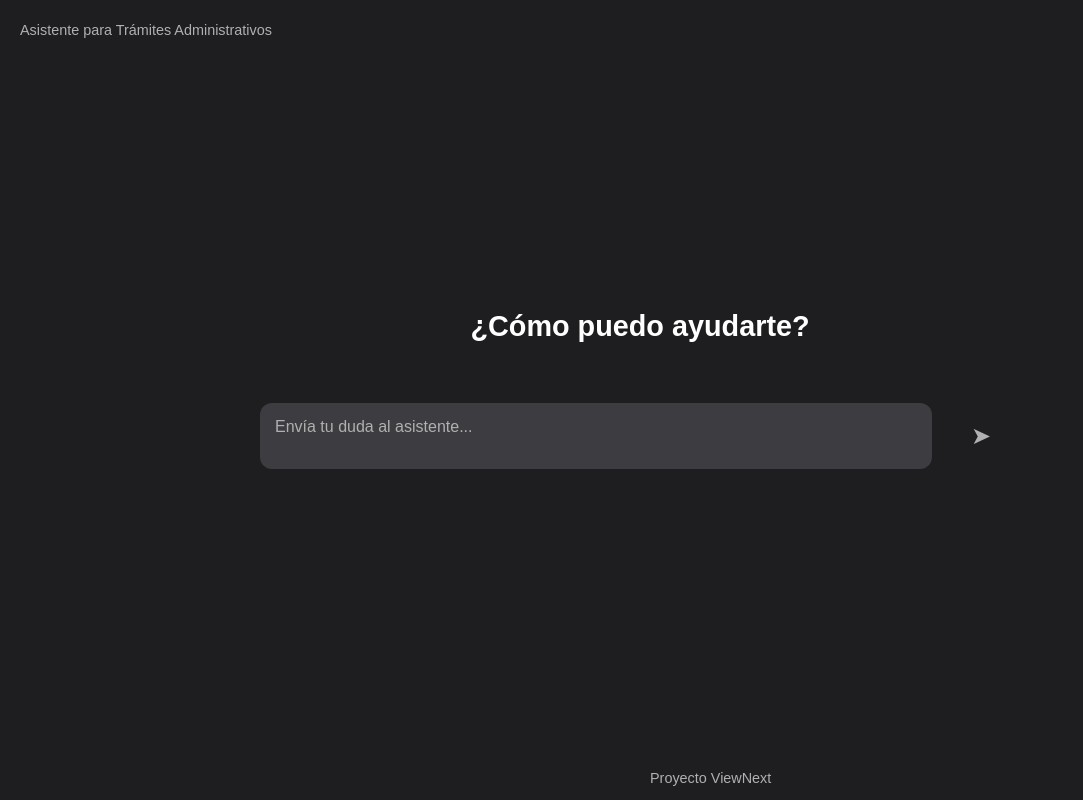
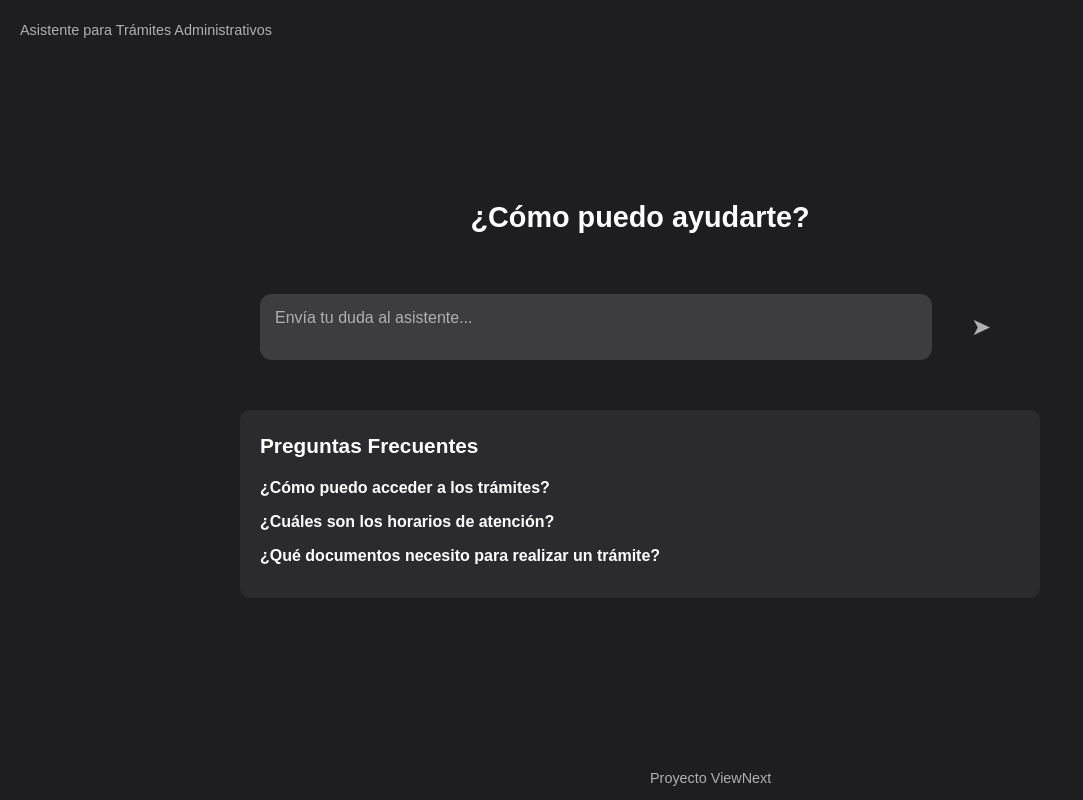
Before and after one commit to jlopsan/proyecto-viewnext, a React (Vite) app in the folder frontend/: page / in a window 1280 px wide. Shown: the whole page, without its empty margins (0-1083 px from the left). Built offline with nearby package versions, Linux system fonts and the light colour scheme.

Commit message:
Preguntas frecuentes

```diff
--- a/frontend/src/App.jsx
+++ b/frontend/src/App.jsx
@@ -5,6 +5,7 @@ export default function ChatInterface() {
   const [question, setQuestion] = useState("");
   const [messages, setMessages] = useState([]);
   const [isLoading, setIsLoading] = useState(false);
+  const [showFaq, setShowFaq] = useState(true);
 
   const handleQuery = async () => {
     if (!question.trim() || isLoading) return;
@@ -12,6 +13,9 @@ export default function ChatInterface() {
     setMessages(prev => [...prev, { text: question, isUser: true }]);
     setIsLoading(true);
     setQuestion("");
+
+    // Ocultar el recuadro de preguntas frecuentes cuando el usuario haga una consulta
+    setShowFaq(false);
 
     try {
       /*
@@ -88,6 +92,18 @@ export default function ChatInterface() {
         </div>
       </div>
 
+      {/* Recuadro de las preguntas frecuentes */}
+      {showFaq && (
+          <div className="faq-box">
+            <h2 className="faq-title">Preguntas Frecuentes</h2>
+            <ul className="faq-list">
+              <li><strong>¿Cómo puedo acceder a los trámites?</strong></li>
+              <li><strong>¿Cuáles son los horarios de atención?</strong></li>
+              <li><strong>¿Qué documentos necesito para realizar un trámite?</strong></li>
+            </ul>
+          </div>
+        )}
+
 
       <footer className="footer">Proyecto ViewNext</footer>
     </div>
--- a/frontend/src/ChatInterface.css
+++ b/frontend/src/ChatInterface.css
@@ -158,6 +158,32 @@ body {
   color: #ffffff;
 }
 
+.faq-box {
+  background-color: #2b2b2f; /* Fondo oscuro */
+  color: #fff; /* Texto blanco */
+  border-radius: 10px;
+  padding: 20px;
+  margin-top: 30px;
+}
+
+.faq-title {
+  font-size: 1.3rem;
+  font-weight: bold;
+  margin-bottom: 15px;
+}
+
+.faq-list {
+  list-style-type: none; /* Quitar los puntos de las listas */
+  padding-left: 0;
+
+}
+
+.faq-list li {
+  margin-bottom: 10px;
+  font-size: 1rem;
+}
+
+
 .footer {
   position: absolute;
   bottom: 10px;
```
